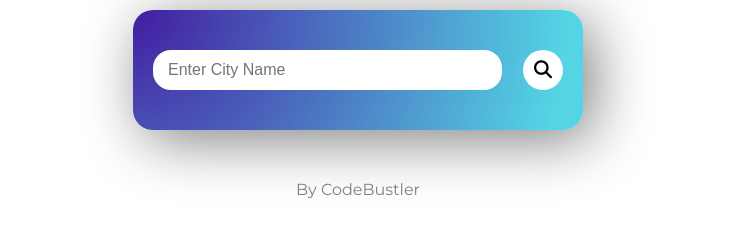
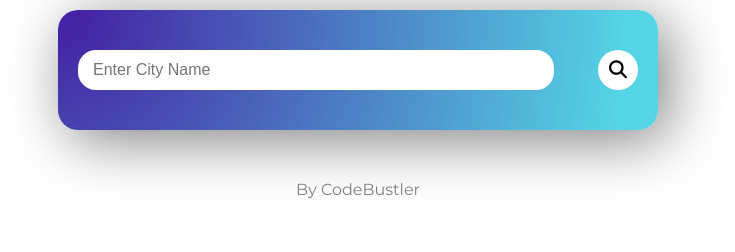
Before and after one commit to CodeBustler/weatherApp, a plain HTML site: page index.html in a window 1280 px wide. Shown: the whole page, without its empty margins (282-1017 px from the left). Drawn offline with Linux system fonts and the light colour scheme.

Commit message:
Update style.css
Media Query Updated

```diff
--- a/style.css
+++ b/style.css
@@ -22,14 +22,13 @@ body {
 		rgba(68, 36, 164, 1) 3.7%,
 		rgba(84, 212, 228, 1) 92.7%
 	);
-	width: 100%;
-	max-width: 450px;
+	max-width: 600px;
 	margin: auto;
 	text-align: center;
 	box-shadow: 10px 10px 60px gray;
 }
 
-@media only screen and (max-width: 450px) {
+@media only screen and (max-width: 600px) {
 	body {
 		height: 100vh;
 		padding: 0;
```
